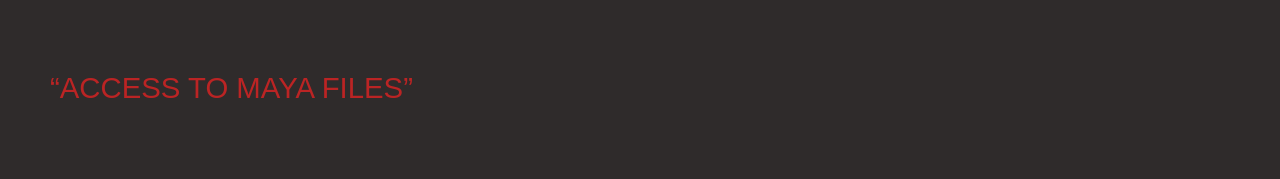
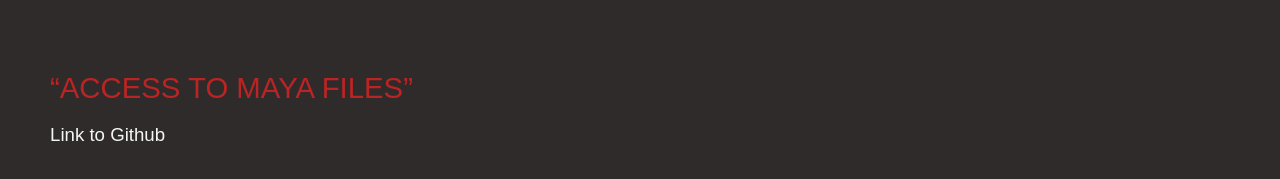
Before and after one commit to tanviibhatia/tanviibhatia.github.io, a plain HTML site: page ACCESSTOMAYAFILES.html in a window 1280 px wide. Shown: the part 121-300 px from the top of the page. Drawn offline with Linux system fonts and the light colour scheme.

Commit message:
Update ACCESSTOMAYAFILES.html

```diff
--- a/ACCESSTOMAYAFILES.html
+++ b/ACCESSTOMAYAFILES.html
@@ -66,7 +66,7 @@
 													<style type="text/css">
  													p {margin-bottom: -1.2em;  margin-top: 2em;}
  													</style>
-
+													<a href="https://github.com/drock2024/2730FinalProject">Link to Github</a>
 												</div>
 
 											</div>
```
